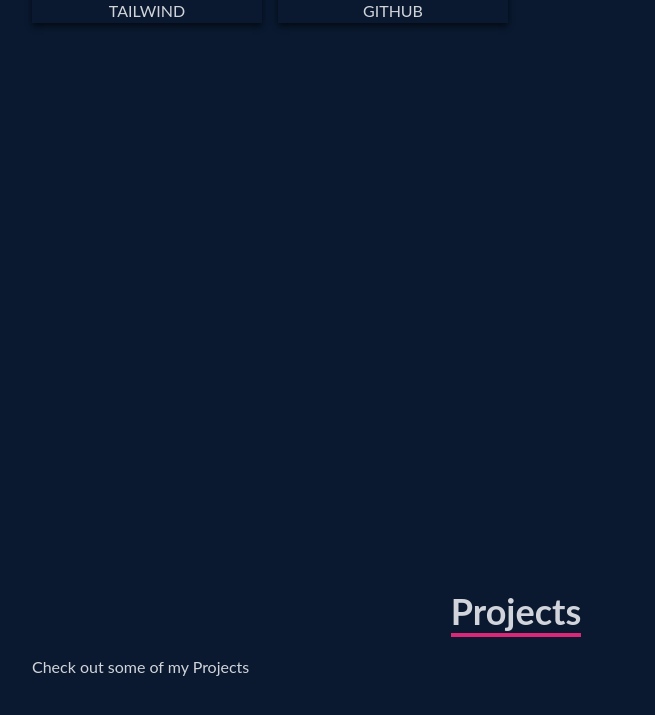
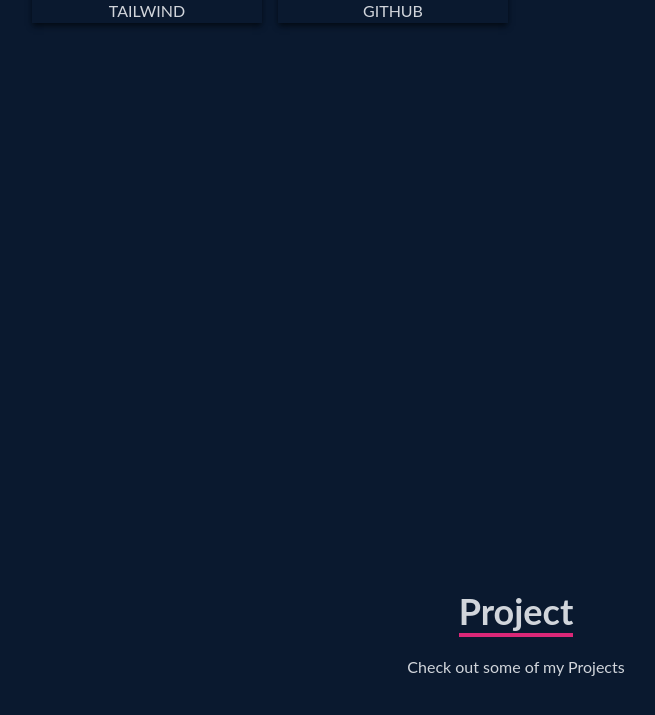
Before and after one commit to YhinkaDevOps/React-Portfolio, a React (Create React App) app: page / in a window 1280 px wide. Shown: the part 2137-2852 px from the top of the page, without its empty margins (124-779 px from the left). Built offline with nearby package versions, Linux system fonts and the light colour scheme.

Commit message:
made chnages to project.js

```diff
--- a/src/components/Project.js
+++ b/src/components/Project.js
@@ -6,15 +6,16 @@ const Project = () => {
         <div className='max-w-[1000px] mx-auto p-4 flex flex-col justify-center w-full h-full'>
             <div className='pb-8'>
                 <div className='sm:text-center text-left '>
-                    <p className='text-4xl font-bold inline border-b-4 text-gray-300 border-pink-600'>
-                    Projects
-                </p>
+                  <p className='text-4xl font-bold inline border-b-4 text-gray-300 border-pink-600'>
+                  Project
+                  </p>
                 </div>
+                <div className='sm:text-center text-left '>
+                  <p className='py-6'>Check out some of my Projects
+                  </p>
+                </div>
+            </div>
 
-                <p className='py-6'>Check out some of my Projects
-                </p>
-
-            </div>
         </div>
     </div>
   )
```
